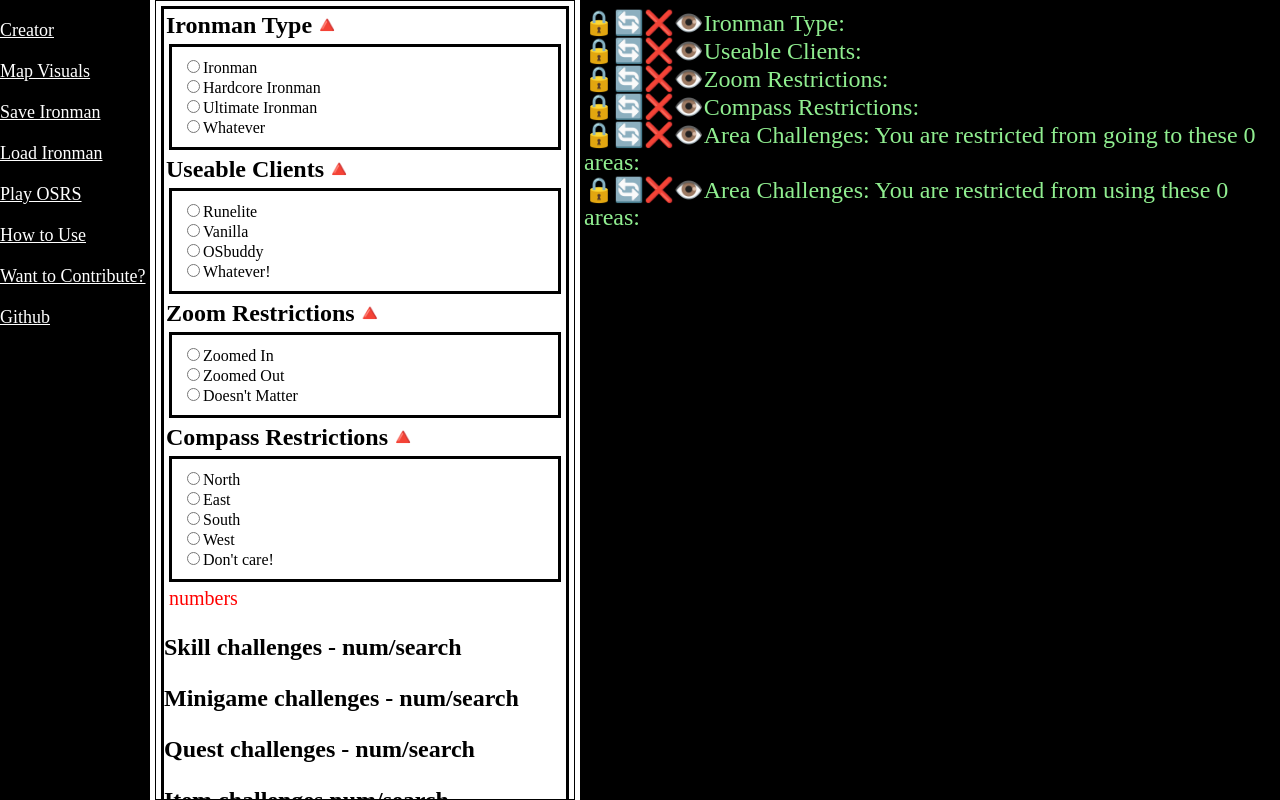
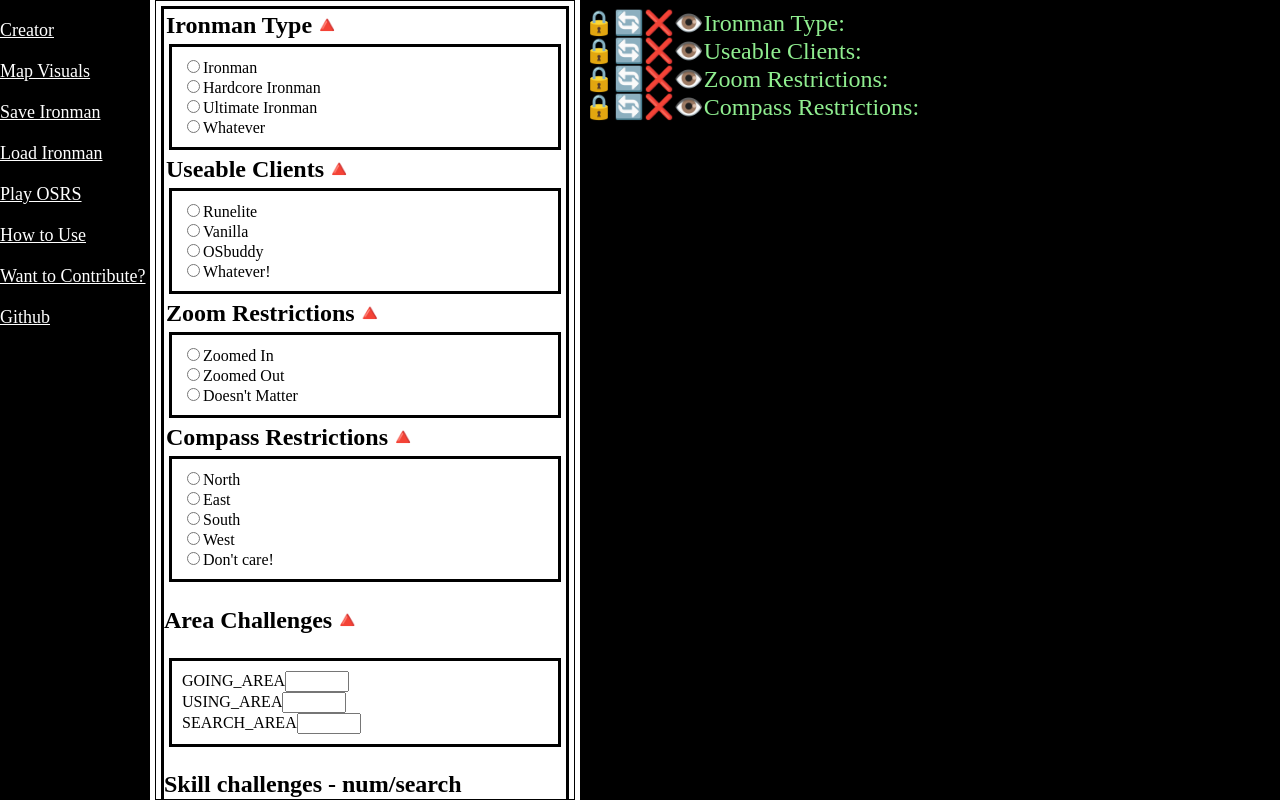
Before and after one commit to Yonkai/ironman-challenge-maker, a Next.js app: page / in a window 1280 px wide. Built offline with nearby package versions, Linux system fonts and the light colour scheme.

Commit message:
Add key count, refine num search abstract form

```diff
--- a/components/IronmanDisplay.js
+++ b/components/IronmanDisplay.js
@@ -49,9 +49,9 @@ class IronmanDisplayChallenges extends Component {
           isolatedChallenges={this.props.challenges.compass}
           isolatedSTATE_KEYS={this.props.STATE_KEYS.COMPASS_RESTRICTION}
         />
-        <AreaDisplay
+        {/* <AreaDisplay
           rootState={this.props.rootState}
-        />
+        /> */}
 
       </div>
       {/* TODO: Update LAME UI for forms/display... this is a total pain to use. */}
--- a/components/IronmanSettings.js
+++ b/components/IronmanSettings.js
@@ -1,7 +1,7 @@
 import React, { Component } from 'react'
+import AbstractFormMaker from './form-comps/AbstractFormMaker.js'
 // import Area from './form-comps/Area.js'
 // import IronmanType from './form-comps/IronmanType.js'
-import AbstractFormMaker from './form-comps/AbstractFormMaker.js'
 
 class IronmanSettings extends Component {
   // TODO: Add a pull out menu in shell design from google for the forms on mobile?
@@ -20,7 +20,6 @@ class IronmanSettings extends Component {
             abstractFormType={'radio'}
             dataset={this.props.challenges.type}
             keys={this.props.STATE_KEYS.IRONMAN_TYPE}
-            search={false}
           />
 
           <AbstractFormMaker
@@ -29,7 +28,6 @@ class IronmanSettings extends Component {
             abstractFormType={'radio'}
             dataset={this.props.challenges.clients}
             keys={this.props.STATE_KEYS.CLIENT_TYPE}
-            search={false}
           />
 
           <AbstractFormMaker
@@ -38,7 +36,6 @@ class IronmanSettings extends Component {
             abstractFormType={'radio'}
             dataset={this.props.challenges.zoom}
             keys={this.props.STATE_KEYS.ZOOM_TYPE}
-            search={false}
           />
 
           <AbstractFormMaker
@@ -47,13 +44,12 @@ class IronmanSettings extends Component {
             abstractFormType={'radio'}
             dataset={this.props.challenges.compass}
             keys={this.props.STATE_KEYS.COMPASS_RESTRICTION}
-            search={false}
           />
 
           <AbstractFormMaker
             name={'Area Challenges'}
             handleChange={this.props.handleChange}
-            abstractFormType={'number'}
+            abstractFormType={'numSearch'}
             dataset={this.props.challenges.areas}
             keys={this.props.STATE_KEYS.AREA}
             search
--- a/components/form-comps/AbstractFormMaker.js
+++ b/components/form-comps/AbstractFormMaker.js
@@ -1,6 +1,6 @@
 import React, { Component } from 'react'
 import RadioForm from './RadioForm'
-import NumberForm from './NumberForm'
+import NumSearchForm from './NumSearchForm'
 
 class AbstractFormMaker extends Component {
   render () {
@@ -11,10 +11,15 @@ class AbstractFormMaker extends Component {
         handleChange={this.props.handleChange}
         dataset={this.props.dataset}
         keys={this.props.keys}
+      />
+    } else if (this.props.abstractFormType === 'numSearch') {
+      generatedForm = <NumSearchForm
+        name={this.props.name}
+        handleChange={this.props.handleChange}
+        dataset={this.props.dataset}
+        keys={this.props.keys}
         search={this.props.search}
       />
-    } else if (this.props.abstractFormType === 'number') {
-      generatedForm = <NumberForm />
     } else {
       generatedForm = <p>Something went wrong</p>
       console.error('An error has occured with rendering the form.')
--- /dev/null
+++ b/components/form-comps/NumSearchForm.js
@@ -0,0 +1,29 @@
+import React, { Component } from 'react'
+import size from 'lodash/size'
+
+class NumSearchForm extends Component {
+  render () {
+    const keyCount = size(this.props.dataset)
+    console.log('Dataset key count: ' + keyCount)
+    return (
+      <div>
+        <h3>{`${this.props.name}🔺`}</h3>
+        <div className='challenges'>
+          {Object.keys(this.props.keys).map((objKey, index) => (
+            <div key={index}>
+              {/* Leave here for debugging: <div>Key: {key}, Value: {this.props.dataset[key]}</div> */}
+              <label htmlFor={this.props.keys[objKey]}>{this.props.keys[objKey]}</label>
+              <input type='number' name={this.props.keys[objKey]} min={0} max={keyCount} id={this.props.dataset[objKey]}
+                onChange={(event) => this.props.handleChange(event)} />
+            </div>
+          )
+          )}
+        </div>
+        <style jsx>
+          {``}
+        </style>
+      </div>)
+  }
+}
+
+export default NumSearchForm
--- a/components/form-comps/NumberForm.js
+++ /dev/null
@@ -1,5 +0,0 @@
-const NumberForm = (props) => {
-  return (<p>numbers</p>)
-}
-
-export default NumberForm
--- a/components/form-comps/RadioForm.js
+++ b/components/form-comps/RadioForm.js
@@ -3,10 +3,11 @@ import React, { Component } from 'react'
 class RadioForm extends Component {
   render () {
     return (
+      // Should turn this wrapper into a HOC(h3 title and div):
       <div>
         <h3>{`${this.props.name}🔺`}</h3>
         <div className='challenges'>
-          {/* adio maps through dataset because that what it displays in the form
+          {/* Radio maps through dataset because that what it displays in the form
               number maps through keys. */}
           {Object.keys(this.props.dataset).map((objKey, index) => (
             <div key={index}>
--- a/data/challenges.js
+++ b/data/challenges.js
@@ -457,7 +457,7 @@ const challenges = {
   compass: { ...['North', 'East', 'South', 'West', 'Don\'t care!'] },
   time: ['...generate random time per day/ per month/per year etc'],
   biomes: ['swamp', 'forest', 'river', 'ocean', 'city', 'underground'],
-  phrases: ['You are prevented from using:', 'You are prevented from going to'],
-  spells: ['All spells']
+  spells: ['All spells'],
+  phrases: ['You are prevented from using:', 'You are prevented from going to']
 }
 export default challenges
--- a/package.json
+++ b/package.json
@@ -20,6 +20,7 @@
   },
   "homepage": "https://github.com/Yonkai/ironman-challenge-maker#readme",
   "dependencies": {
+    "lodash": "^4.17.15",
     "next": "^9.0.2",
     "react": "^16.8.6",
     "react-dom": "^16.8.6"
```
Also changed, not shown: components/form-comps/IronmanType.js (deleted, +0 -40 lines), 1 other file (tests, documents, lock files or other folders).
